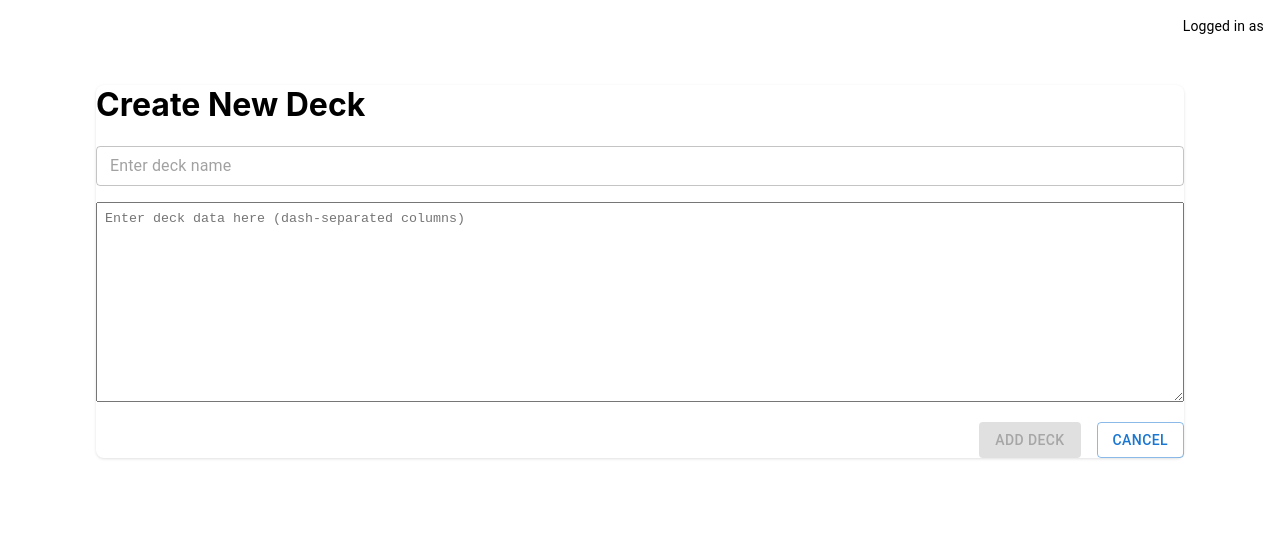
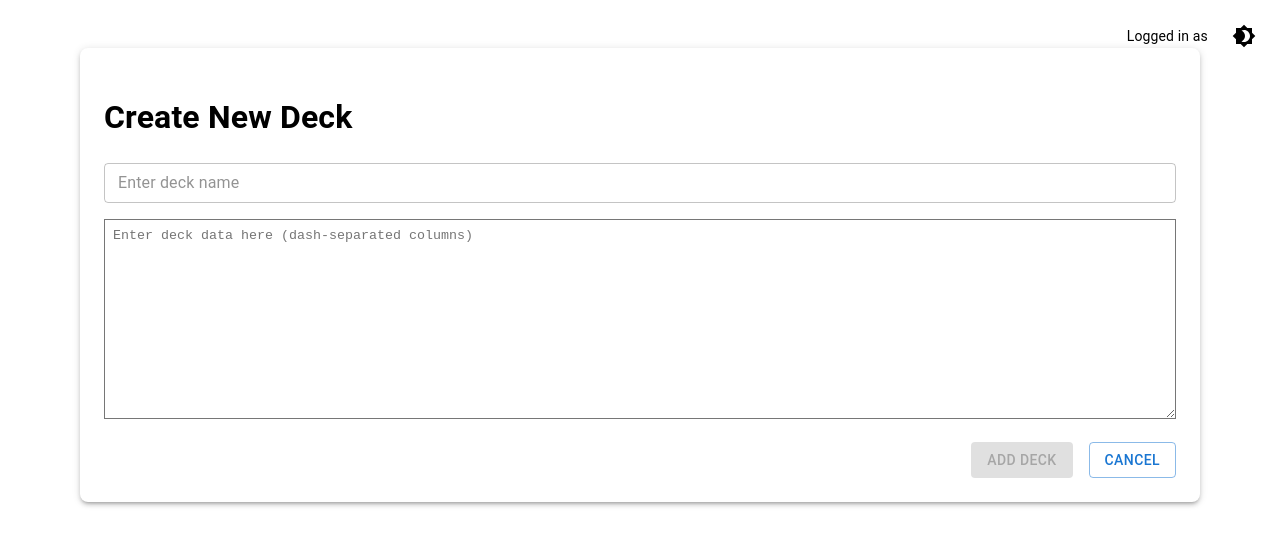
Before and after one commit to phellinger/anki, a React (Create React App) app in the folder frontend/: page /new in a window 1280 px wide. Shown: the top 546 px of the page. Built offline with nearby package versions, Linux system fonts and the light colour scheme; no server answers.

Commit message:
Dark mode setting

```diff
--- a/frontend/src/App.js
+++ b/frontend/src/App.js
@@ -7,10 +7,14 @@ import PlayDeck from './components/PlayDeck';
 import DeckStatistics from './components/DeckStatistics';
 import { Container } from '@mui/material';
 import { UserProvider } from './contexts/UserContext';
+import { ThemeProvider } from './contexts/ThemeContext';
+import { CssBaseline } from '@mui/material';
 
 function App() {
   return (
     <UserProvider>
+      <ThemeProvider>
+        <CssBaseline />
         <Router>
           <Container
             maxWidth={false}
@@ -33,6 +37,7 @@ function App() {
             </Routes>
           </Container>
         </Router>
+      </ThemeProvider>
     </UserProvider>
   );
 }
--- a/frontend/src/components/DeckForm.js
+++ b/frontend/src/components/DeckForm.js
@@ -4,6 +4,7 @@ import axios from '../services/api.js';
 import { TextField, Button } from '@mui/material';
 import styles from '../styles/shared.module.css';
 import UserInfo from './UserInfo';
+import PageContainer from './common/PageContainer';
 
 function DeckForm() {
   const navigate = useNavigate();
@@ -49,8 +50,7 @@ function DeckForm() {
   };
 
   return (
-    <div className={styles.pageContainer}>
-      <div className={styles.mainContainer}>
+    <PageContainer>
       <UserInfo />
       <h1>Create New Deck</h1>
       <div className={styles.formField}>
@@ -83,8 +83,7 @@ function DeckForm() {
           Cancel
         </Button>
       </div>
-      </div>
-    </div>
+    </PageContainer>
   );
 }
 
--- a/frontend/src/components/DeckManager.js
+++ b/frontend/src/components/DeckManager.js
@@ -6,7 +6,6 @@ import {
   List,
   ListItem,
   ListItemText,
-  ListItemSecondaryAction,
   IconButton,
   Box,
   Typography,
@@ -24,6 +23,7 @@ import ImportDeck from './ImportDeck';
 import UploadIcon from '@mui/icons-material/Upload';
 import { useUser } from '../contexts/UserContext';
 import UserInfo from './UserInfo';
+import PageContainer from './common/PageContainer';
 
 function DeckManager() {
   const navigate = useNavigate();
@@ -208,8 +208,7 @@ function DeckManager() {
   };
 
   return (
-    <div className={styles.pageContainer}>
-      <div className={styles.mainContainer}>
+    <PageContainer>
       <UserInfo />
       <Typography
         variant='h4'
@@ -304,10 +303,7 @@ function DeckManager() {
                 borderBottom: 'none',
               }}
             >
-                <ListItemText
-                  primary={deck.name}
-                  sx={{ mb: { xs: 1, sm: 0 } }}
-                />
+              <ListItemText primary={deck.name} sx={{ mb: { xs: 1, sm: 0 } }} />
               <div className={styles.actionButtons}>
                 <IconButton
                   onClick={() => navigate(`/play/${deck.id}`)}
@@ -364,8 +360,7 @@ function DeckManager() {
         onExport={handleExport}
         deckName={deckToExport?.name}
       />
-      </div>
-    </div>
+    </PageContainer>
   );
 }
 
--- a/frontend/src/components/DeckStatistics.js
+++ b/frontend/src/components/DeckStatistics.js
@@ -84,7 +84,20 @@ function DeckStatistics() {
         {deck.name}
       </Typography>
 
-      <Paper elevation={3} className={styles.statisticsCard}>
+      <Paper
+        elevation={3}
+        className={styles.statisticsCard}
+        sx={{
+          bgcolor: 'background.paper',
+          color: 'text.primary',
+          width: '100%',
+          p: 3,
+          borderRadius: 2,
+          display: 'flex',
+          alignItems: 'flex-end',
+          justifyContent: 'space-around',
+        }}
+      >
         {DIFFICULTY_ORDER.map((difficulty) => (
           <Box key={difficulty} className={styles.statisticsBar}>
             <Box
--- a/frontend/src/components/EditDeck.js
+++ b/frontend/src/components/EditDeck.js
@@ -5,6 +5,7 @@ import axios from '../services/api.js';
 import styles from '../styles/shared.module.css';
 import { formatDeckContent, parseDeckContent } from '../utils/deckFormat';
 import UserInfo from './UserInfo';
+import PageContainer from './common/PageContainer';
 
 function EditDeck() {
   const { deckId } = useParams();
@@ -58,8 +59,7 @@ function EditDeck() {
   }
 
   return (
-    <div className={styles.pageContainer}>
-      <div className={styles.mainContainer}>
+    <PageContainer>
       <UserInfo />
       <h1>Edit Deck</h1>
       <div className={styles.formField}>
@@ -92,8 +92,7 @@ function EditDeck() {
           Cancel
         </Button>
       </div>
-      </div>
-    </div>
+    </PageContainer>
   );
 }
 
--- a/frontend/src/components/UserInfo.js
+++ b/frontend/src/components/UserInfo.js
@@ -1,13 +1,29 @@
 import React from 'react';
-import { Typography, Box } from '@mui/material';
+import { Typography, Box, IconButton } from '@mui/material';
+import Brightness4Icon from '@mui/icons-material/Brightness4';
+import Brightness7Icon from '@mui/icons-material/Brightness7';
 import { useUser } from '../contexts/UserContext';
+import { useTheme } from '../contexts/ThemeContext';
 
 function UserInfo() {
   const { user } = useUser();
+  const { mode, toggleTheme } = useTheme();
 
   return (
-    <Box sx={{ position: 'absolute', top: 16, right: 16 }}>
+    <Box
+      sx={{
+        position: 'absolute',
+        top: 16,
+        right: 16,
+        display: 'flex',
+        alignItems: 'center',
+        gap: 2,
+      }}
+    >
       <Typography variant='body2'>Logged in as {user?.username}</Typography>
+      <IconButton onClick={toggleTheme} color='inherit'>
+        {mode === 'dark' ? <Brightness7Icon /> : <Brightness4Icon />}
+      </IconButton>
     </Box>
   );
 }
--- /dev/null
+++ b/frontend/src/components/common/PageContainer.js
@@ -0,0 +1,32 @@
+import React from 'react';
+import { Paper } from '@mui/material';
+
+function PageContainer({ children }) {
+  return (
+    <div
+      style={{
+        padding: '1rem',
+        maxWidth: '100%',
+        boxSizing: 'border-box',
+        '@media (min-width: 600px)': {
+          padding: '2rem',
+        },
+      }}
+    >
+      <Paper
+        elevation={3}
+        sx={{
+          bgcolor: 'background.paper',
+          color: 'text.primary',
+          p: 3,
+          borderRadius: 2,
+          width: '100%',
+        }}
+      >
+        {children}
+      </Paper>
+    </div>
+  );
+}
+
+export default PageContainer;
--- /dev/null
+++ b/frontend/src/contexts/ThemeContext.js
@@ -0,0 +1,73 @@
+import React, { createContext, useContext, useEffect } from 'react';
+import { ThemeProvider as MuiThemeProvider, createTheme } from '@mui/material';
+import { useUser } from './UserContext';
+import axios from '../services/api';
+
+const ThemeContext = createContext();
+
+export function ThemeProvider({ children }) {
+  const { user } = useUser();
+  const [mode, setMode] = React.useState(user?.theme || 'light');
+
+  useEffect(() => {
+    if (user?.theme) {
+      setMode(user.theme);
+    }
+  }, [user]);
+
+  const theme = React.useMemo(
+    () =>
+      createTheme({
+        palette: {
+          mode,
+          background: {
+            default: mode === 'dark' ? '#121212' : '#ffffff',
+            paper: mode === 'dark' ? '#1e1e1e' : '#ffffff',
+          },
+          text: {
+            primary: mode === 'dark' ? '#ffffff' : '#000000',
+            secondary: mode === 'dark' ? '#b3b3b3' : '#666666',
+          },
+        },
+        components: {
+          MuiTextField: {
+            styleOverrides: {
+              root: {
+                '& .MuiOutlinedInput-root': {
+                  backgroundColor: mode === 'dark' ? '#333333' : '#ffffff',
+                },
+              },
+            },
+          },
+          MuiPaper: {
+            styleOverrides: {
+              root: {
+                backgroundColor: mode === 'dark' ? '#1e1e1e' : '#ffffff',
+              },
+            },
+          },
+        },
+      }),
+    [mode]
+  );
+
+  const toggleTheme = async () => {
+    const newMode = mode === 'light' ? 'dark' : 'light';
+    setMode(newMode);
+    try {
+      await axios.put('/user/theme', { theme: newMode });
+    } catch (error) {
+      console.error('Error saving theme:', error);
+    }
+  };
+
+  return (
+    <ThemeContext.Provider value={{ mode, toggleTheme }}>
+      <MuiThemeProvider theme={theme}>{children}</MuiThemeProvider>
+    </ThemeContext.Provider>
+  );
+}
+
+export function useTheme() {
+  return useContext(ThemeContext);
+}
--- a/frontend/src/styles/shared.module.css
+++ b/frontend/src/styles/shared.module.css
@@ -5,7 +5,6 @@
 }
 
 .mainContainer {
-  background: white;
   border-radius: 8px;
   box-shadow: 0 1px 3px rgba(0, 0, 0, 0.12);
   margin-top: 1rem;
@@ -42,6 +41,7 @@
 .formField {
   margin-bottom: 1rem;
   width: 100%;
+  background-color: var(--mui-palette-background-default);
 }
 
 .fullWidthTextarea {
@@ -50,6 +50,8 @@
   min-height: 200px;
   padding: 0.5rem;
   box-sizing: border-box;
+  background-color: var(--mui-palette-background-default);
+  color: var(--mui-palette-text-primary);
 }
 
 .actionButtons {
```
Also changed, not shown: frontend/src/components/PlayDeck.js (+46 -37 lines), 1 other file (tests, documents, lock files or other folders). Lines whose indentation alone changed are shown as unchanged.
